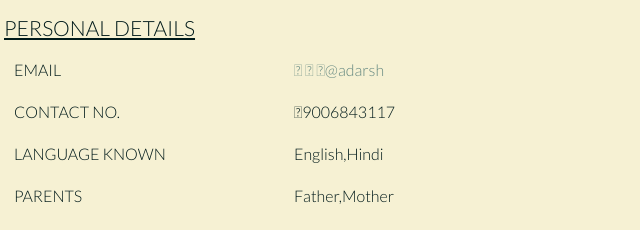
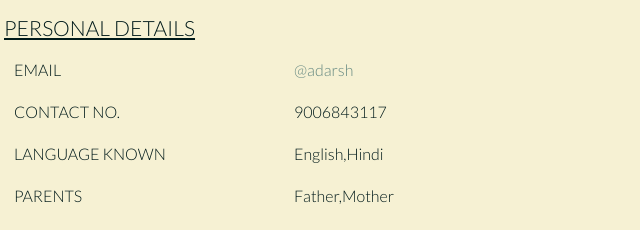
Before and after one commit to Adarsh0910/portfolio, a plain HTML site: page index.html in a window 1280 px wide. Shown: the part 371-601 px from the top of the page, 216-856 px from the left. Drawn offline with Linux system fonts and the light colour scheme.

Commit message:
glyphicons removed

```diff
--- a/index.html
+++ b/index.html
@@ -39,10 +39,10 @@
         <h3 id = "personal">Personal Details</h3>
           <div class = "details col-1-3">email</div><!--
           --><div class = "col-1-3">
-              <a href = "">&#x2709; &#xf08c; &#xf092;@adarsh</a>
+              <a href = "adarshshresth01@gmail.com">@adarsh</a>
             </div>
           <div class = "details col-1-3">Contact no.</div><!--
-          --><div class = "col-1-3"> &#xe145;9006843117</div>
+          --><div class = "col-1-3">9006843117</div>
           <div class = "details col-1-3">Language Known</div><!--
           --><div class = "col-1-3">English,Hindi</div>
           <div class = "details col-1-3">Parents</div><!--
```
